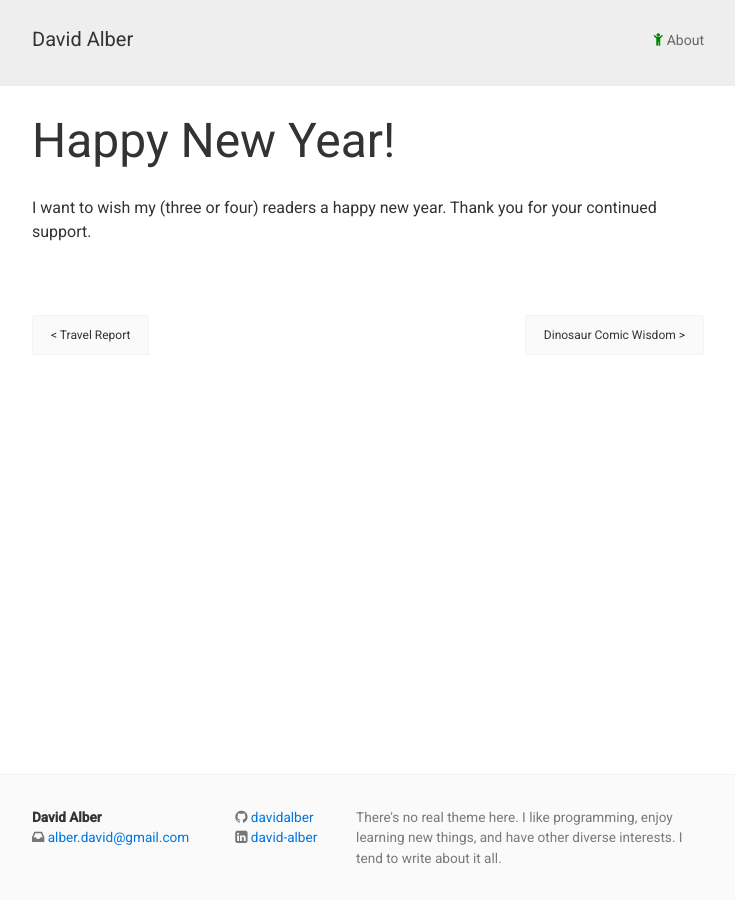
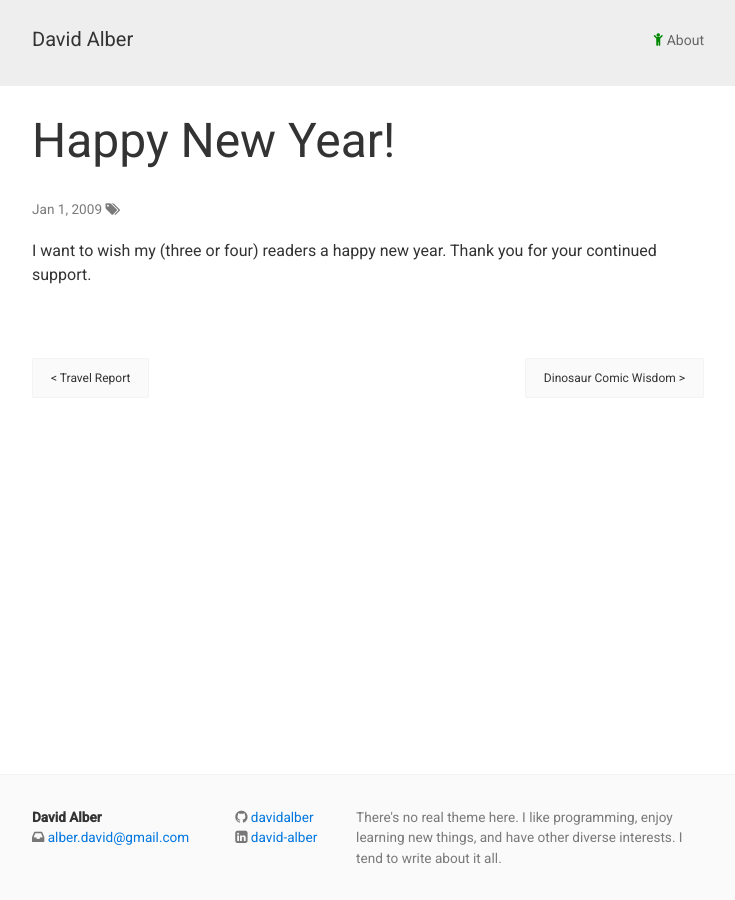
Before and after one commit to davidalber/davidalber.github.io, a Jekyll site: the page built from _posts/2009-01-01-happy-new-year.md, in a window 1280 px wide. Shown: the whole page, without its empty margins (272-1007 px from the left). Built offline with Jekyll 4.4.1, drawn with Linux system fonts in a browser that asks for light colours.

Commit message:
Check for non-nil tags variable

```diff
--- a/_includes/page-meta.html
+++ b/_includes/page-meta.html
@@ -1,11 +1,11 @@
 <!-- If this is a page that has no tags, don't render anything. -->
-{% if page.tags != empty or page.is_post %}
+{% if page.tags or page.is_post %}
   <span class="post-meta">
     <p class="post-meta">
       {{ page.date | date: site.date_format }}
 
       <!-- Render tags -->
-      {% if page.tags != empty %}
+      {% if page.tags %}
         {% if page.is_post %}&nbsp;|&nbsp; {% endif %}<i class="fa fa-tags" aria-hidden="true"></i>
         {% assign tags = '' %}
         {% for tag in page.tags %}
```
